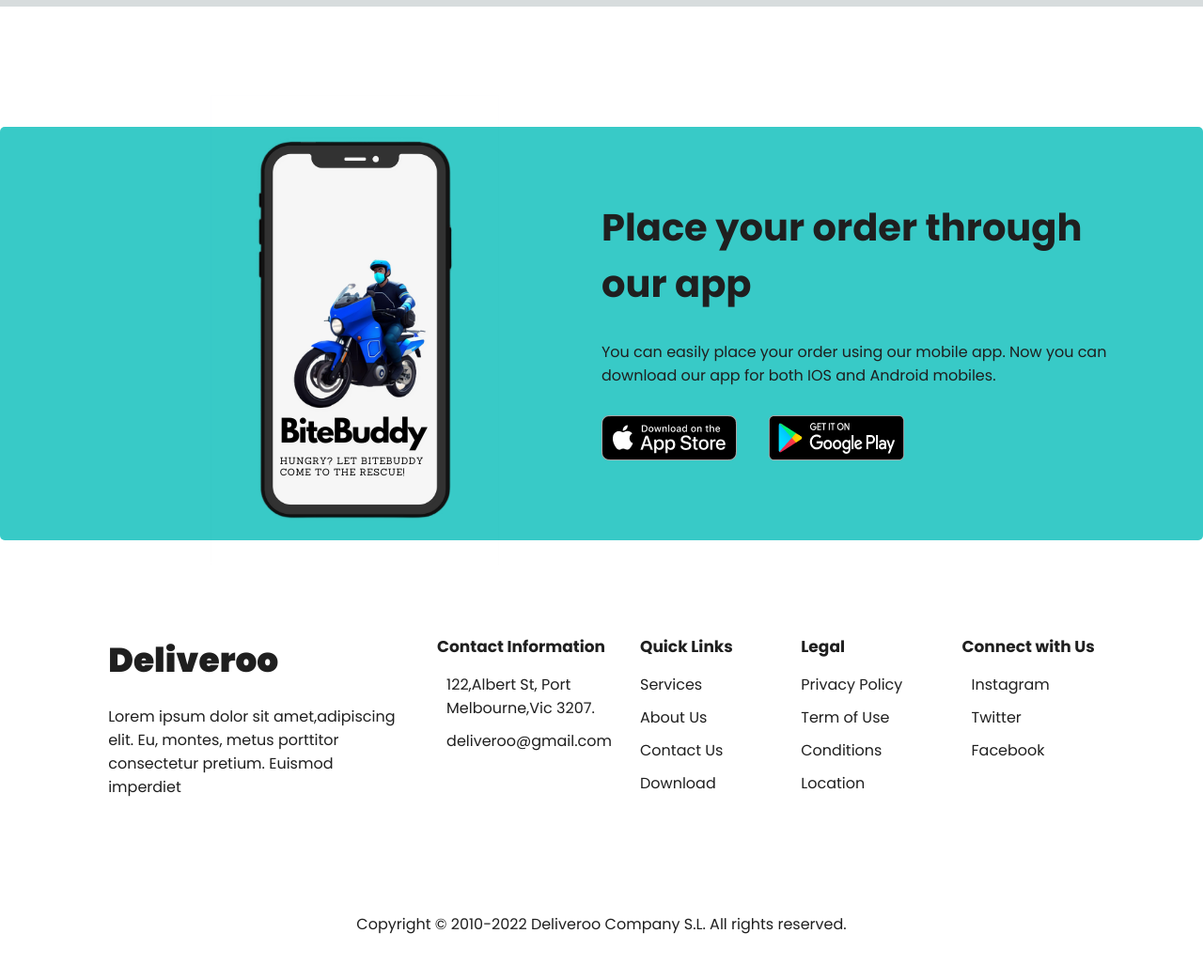
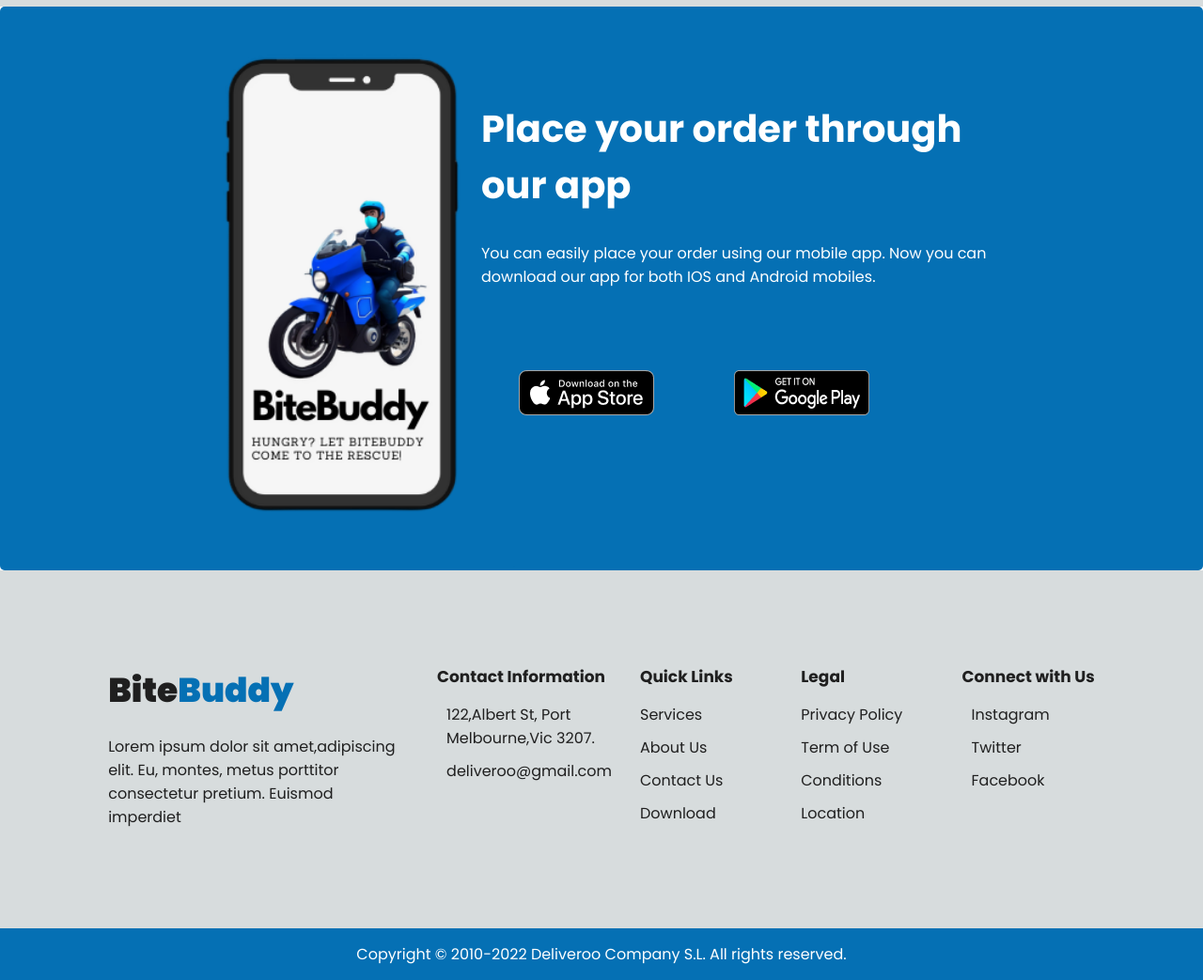
Before and after one commit to bipsig/bite-buddy-dev, a plain HTML site: page index.html in a window 1280 px wide. Shown: the part 3092-4135 px from the top of the page at 94% size. Before the commit the page ends 4103 px from the top, so only its background shows below. Drawn offline with Linux system fonts and the light colour scheme.

Commit message:
Refined the complete HTML, CSS and JS code of index.html, styles.css and index.js. Hence one page code is almost ready.

```diff
--- a/css/styles.css
+++ b/css/styles.css
@@ -18,6 +18,7 @@
     --white: #ffffff;
     --pageBlue: #0570b4;
     --pageLightBlue: #38cac7;
+    --bg-grey: #d7dcdd;
     --box-shadow: 0 0.5rem 1.5rem rgba(0, 0, 0, 0.1);
     --transition: all 0.2s linear;
 }
@@ -434,7 +435,7 @@
 
 /* ~~~~~~~~~~~~~~ Card Section Styling ~~~~~~~~~~~~~~~ */
 .cards-complete-section {
-    background-color: #D7DCDD;
+    background-color: var(--bg-grey);
 }
   .card-section-header{
     padding: 0% 7% 0%;
@@ -594,75 +595,79 @@
 
 
 
-
-  section.app {
-    margin: 10% 0 0;
+/* ~~~~~~~~~~~~~~ App Section Styling ~~~~~~~~~~~~~~~ */
+  section.app-section {
     border-radius: 0.5rem;
-    background-color: var(--pageLightBlue);
+    background-color: var(--pageBlue);
     display: grid;
     grid-template-columns: 1fr 1fr;
     align-items: center;
     position: relative;
-    padding: 22rem 0;
+    padding: 30rem 0;
   }
 
-  section.app .image {
+  section.app-section .app-section-image {
     position: absolute;
-    left: 10%;
+    left: 5%;
   }
 
-  section.app .image img {
-    width: 100%;
+  section.app-section .app-section-image img {
+    width: 120%;
   }
 
-  section.app .content {
+  section.app-section .app-section-content {
     position: absolute;
-    right: 5%;
+    right: 15%;
     width: 45%;
   }
 
-  section.app .content h3 {
+  section.app-section .app-section-content h3 {
+    color: var(--white);
     font-size: 4rem;
+    font-weight: 700;
     margin-bottom: 3rem;
   }
 
-  section.app .content p {
+  section.app-section .app-section-content .app-section-content-para {
+    color: var(--white);
     margin-bottom: 3rem;
   }
 
-  section.app .content .links img {
-    margin-right: 3rem;
+  section.app-section .app-section-content .links img {
+    margin: 10% 7%;
   }
 
+
+/* ~~~~~ Media Queries for App Section ~~~~~ */
   @media (max-width: 1200px) {
-    section.app .image {
+    section.app-section .app-section-image {
       max-width: 20rem;
     }
   }
 
   @media (max-width: 768px) {
-    section.app .image {
+    section.app-section .app-section-image {
       display: none;
     }
 
-    section.app {
+    section.app-section {
       grid-template-columns: 1fr;
       padding: 20rem 0;
       margin: 5rem 9%;
     }
 
-    section.app .content {
+    section.app-section .content {
       width: 85%;
       left: 50%;
       transform: translateX(-50%);
     }
 
-    section.app .content h3 {
+    section.app-section .content h3 {
       font-size: 3.5rem;
       margin-bottom: 2rem;
     }
 
-    section.app .content .links img {
+    section.app-section .content .links img {
       width: 8rem;
       margin-right: 0;
     }
@@ -670,9 +675,9 @@
 
 
 
-
+/* ~~~~~~~~~~~~~~ Footer Section Styling ~~~~~~~~~~~~~~~ */
   .footer .top {
-    background-color: var(--footer-yellow);
+    background-color: var(--bg-grey);
     padding: 10rem 9%;
     display: grid;
     grid-template-columns: 1fr 2fr;
@@ -684,16 +689,7 @@
     gap: 3rem;
   }
 
-  .footer .bottom {
-    display: flex;
-    align-items: center;
-    justify-content: center;
-    padding: 1.5rem 0;
-    background-color: var(--deep-yellow);
-  }
-
   .footer .top .content p {
-    color: var(--grey);
     margin-top: 2rem;
     width: 90%;
   }
@@ -705,12 +701,7 @@
 
   .footer .top .link a {
     display: inline-block;
-    color: var(--grey);
     margin-bottom: 1rem;
-  }
-
-  .footer .top .link span {
-    color: var(--grey);
   }
 
   .footer .top .link a {
@@ -726,6 +717,15 @@
   .footer .top .link div img {
     margin-right: 1rem;
   }
+
+  .bottom {
+    color: var(--white);
+    width: 100%;
+    display: flex;
+    justify-content: center;
+    padding: 1.5rem 0;
+    background-color: var(--pageBlue);
+}
 
   @media (max-width: 996px) {
   .footer .top {
--- a/index.html
+++ b/index.html
@@ -241,8 +241,8 @@
                         <header class="restaurant-content-header">
                             <div class="row-wrapper">
                                 <h2 class="restaurant-food-type">Pizza, Italian, Pasta</h2>
+                            </div>
 
-                        </div>
                             <ul class="restaurant-details">
                                 <li class="restaurant-details-item time">
                                     <i class="fa-regular fa-clock"></i>
@@ -259,7 +259,9 @@
                                     <p class="value">₹200</p> <span class="title"> for one</span>
                                 </li>
                             </ul>
+
                         </header>
+
                         <p class="description">
                             Lorem ipsum dolor sit amet, consectetur adipiscing elit. Sed commodo massa vitae urna maximus, ac efficitur nulla varius. Integer at odio vitae tortor malesuada efficitur.
                         </p>
@@ -279,8 +281,8 @@
                         <header class="restaurant-content-header">
                             <div class="row-wrapper">
                                 <h2 class="restaurant-food-type">Biriyani, Kebab</h2>
+                            </div>
 
-                        </div>
                             <ul class="restaurant-details">
                                 <li class="restaurant-details-item time">
                                     <i class="fa-regular fa-clock"></i>
@@ -297,7 +299,9 @@
                                     <p class="value">₹400</p> <span class="title"> for one</span>
                                 </li>
                             </ul>
+
                         </header>
+
                         <p class="description">
                             Lorem ipsum dolor sit amet, consectetur adipiscing elit. Sed commodo massa vitae urna maximus, ac efficitur nulla varius. Integer at odio vitae tortor malesuada efficitur.
                         </p>
@@ -317,8 +321,8 @@
                         <header class="restaurant-content-header">
                             <div class="row-wrapper">
                                 <h2 class="restaurant-food-type">Fast Food, Burger</h2>
+                            </div>
 
-                        </div>
                             <ul class="restaurant-details">
                                 <li class="restaurant-details-item time">
                                     <i class="fa-regular fa-clock"></i>
@@ -335,7 +339,9 @@
                                     <p class="value">₹300</p> <span class="title"> for one</span>
                                 </li>
                             </ul>
+
                         </header>
+
                         <p class="description">
                             Lorem ipsum dolor sit amet, consectetur adipiscing elit. Sed commodo massa vitae urna maximus, ac efficitur nulla varius. Integer at odio vitae tortor malesuada efficitur.
                         </p>
@@ -356,6 +362,7 @@
                             <div class="row-wrapper">
                                 <h2 class="restaurant-food-type">Shake, Beverages</h2>
                             </div>
+
                             <ul class="restaurant-details">
                                 <li class="restaurant-details-item time">
                                     <i class="fa-regular fa-clock"></i>
@@ -372,7 +379,9 @@
                                     <p class="value">₹250</p> <span class="title"> for one</span>
                                 </li>
                             </ul>
+
                         </header>
+
                         <p class="description">
                             Lorem ipsum dolor sit amet, consectetur adipiscing elit. Sed commodo massa vitae urna maximus, ac efficitur nulla varius. Integer at odio vitae tortor malesuada efficitur.
                         </p>
@@ -392,8 +401,8 @@
                         <header class="restaurant-content-header">
                             <div class="row-wrapper">
                                 <h2 class="restaurant-food-type">Chinese, Asian</h2>
+                            </div>
 
-                        </div>
                             <ul class="restaurant-details">
                                 <li class="restaurant-details-item time">
                                     <i class="fa-regular fa-clock"></i>
@@ -410,7 +419,9 @@
                                     <p class="value">₹250</p> <span class="title"> for one</span>
                                 </li>
                             </ul>
+
                         </header>
+
                         <p class="description">
                             Lorem ipsum dolor sit amet, consectetur adipiscing elit. Sed commodo massa vitae urna maximus, ac efficitur nulla varius. Integer at odio vitae tortor malesuada efficitur.
                         </p>
@@ -430,8 +441,8 @@
                         <header class="restaurant-content-header">
                             <div class="row-wrapper">
                                 <h2 class="restaurant-food-type">Pizza, Italian, Pasta</h2>
+                            </div>
 
-                        </div>
                             <ul class="restaurant-details">
                                 <li class="restaurant-details-item time">
                                     <i class="fa-regular fa-clock"></i>
@@ -448,7 +459,9 @@
                                     <p class="value">₹200</p> <span class="title"> for one</span>
                                 </li>
                             </ul>
+
                         </header>
+
                         <p class="description">
                             Lorem ipsum dolor sit amet, consectetur adipiscing elit. Sed commodo massa vitae urna maximus, ac efficitur nulla varius. Integer at odio vitae tortor malesuada efficitur.
                         </p>
@@ -468,8 +481,8 @@
                         <header class="restaurant-content-header">
                             <div class="row-wrapper">
                                 <h2 class="restaurant-food-type">Pizza, Italian, Pasta</h2>
+                            </div>
 
-                        </div>
                             <ul class="restaurant-details">
                                 <li class="restaurant-details-item time">
                                     <i class="fa-regular fa-clock"></i>
@@ -486,7 +499,9 @@
                                     <p class="value">₹200</p> <span class="title"> for one</span>
                                 </li>
                             </ul>
+
                         </header>
+
                         <p class="description">
                             Lorem ipsum dolor sit amet, consectetur adipiscing elit. Sed commodo massa vitae urna maximus, ac efficitur nulla varius. Integer at odio vitae tortor malesuada efficitur.
                         </p>
@@ -497,21 +512,26 @@
             </section>
         </section>
 
-    <section class="app" id="contact">
-        <div class="image">
+
+        <!-- App Section containing information about Android App -->
+        <section class="app-section">
+
+            <div class="app-section-image">
                 <img src="./images/BiteBuddy_prev_ui.png" alt="" />
             </div>
-        <div class="content">
+
+            <div class="app-section-content">
                 <h3>Place your order through our app</h3>
-          <p>
-            You can easily place your order using our mobile app. Now you can
-            download our app for both IOS and Android mobiles.
+                <p class = "app-section-content-para">
+                    You can easily place your order using our mobile app. Now you can            download our app for both IOS and Android mobiles.
                 </p>
+
                 <div class="links">
                     <img src="./images/app-store.png" alt="" />
                     <img src="./images/google-play.png" alt="" />
                 </div>
             </div>
+
         </section>
 
 
@@ -519,10 +539,9 @@
         <footer class="footer">
             <div class="top">
                 <div class="content">
-            <a href="" class="logo">Delive<span class="yellow">roo</span></a>
+                    <a href="" class="logo">Bite<span class="blue-text">Buddy</span></a>
                     <p>
-              Lorem ipsum dolor sit amet,adipiscing elit. Eu, montes, metus
-              porttitor consectetur pretium. Euismod imperdiet
+                        Lorem ipsum dolor sit amet,adipiscing elit. Eu, montes, metus porttitor consectetur pretium. Euismod imperdiet
                     </p>
                 </div>
 
@@ -530,9 +549,11 @@
                     <div class="link">
                         <h4>Contact Information</h4>
                     <div>
+
                     <img src="./images/location-cross.svg" alt="" />
                     <span>122,Albert St, Port Melbourne,Vic 3207.</span>
                 </div>
+
                 <div>
                     <img src="./images/sms-tracking.svg" alt="" />
                     <span>deliveroo@gmail.com</span>
@@ -561,21 +582,23 @@
                     <img src="./images/instagram.svg" alt="" />
                     <span>Instagram</span>
                 </div>
+
                 <div>
                     <img src="./images/twitter.svg" alt="" />
                     <span>Twitter</span>
                 </div>
+
                 <div>
                     <img src="./images/facebook.svg" alt="" />
                     <span>Facebook</span>
                 </div>
             </div>
-          </div>
-        </div>
+
+        </footer>
+
         <div class="bottom">
             <p>Copyright © 2010-2022 Deliveroo Company S.L. All rights reserved.</p>
         </div>
-      </footer>
 
 
 
```
Lines whose indentation alone changed are shown as unchanged.
